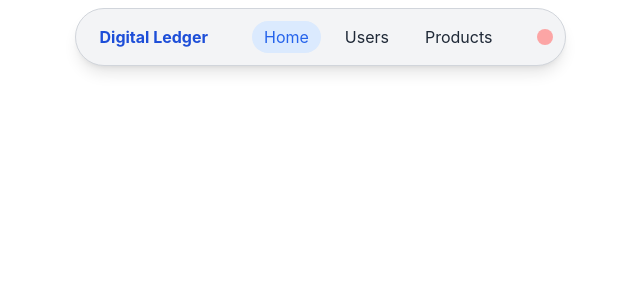
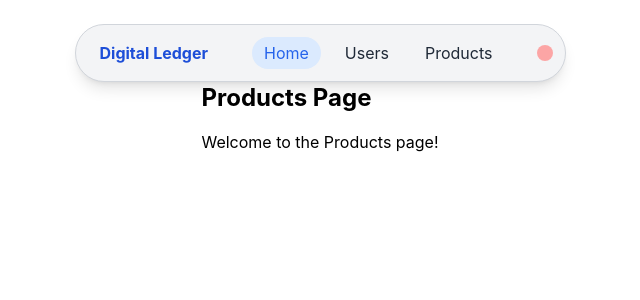
Before and after one commit to MhmdShamii/Digital-Ledger, a React (Create React App) app: page /products in a window 1280 px wide. Shown: the top 300 px of the page, without its empty margins (320-960 px from the left). Built offline with nearby package versions, Linux system fonts and the light colour scheme; some icons are missing.

Commit message:
setup routs and rendering proper component

```diff
--- a/src/App.js
+++ b/src/App.js
@@ -1,11 +1,19 @@
-import { BrowserRouter } from "react-router-dom";
+import { BrowserRouter, Route, Routes } from "react-router-dom";
 import NavBar from "./components/NavBar";
+import Home from "./components/Home";
+import Products from "./components/Products";
+import Users from "./components/Users";
 
 function App() {
   return (
     <BrowserRouter>
-      <div className="flex justify-center w-full h-full ">
+      <div className="flex justify-center w-full h-full flex-col items-center p-4 box-border">
         <NavBar />
+        <Routes>
+          <Route path="/" element={<Home />} />
+          <Route path="/products" element={<Products />} />
+          <Route path="/users" element={<Users />} />
+        </Routes>
       </div>
     </BrowserRouter>
   );
--- /dev/null
+++ b/src/components/Home.js
@@ -0,0 +1,8 @@
+export default function Home() {
+  return (
+    <div>
+      <h2 className="text-2xl font-bold mb-4">Home Page</h2>
+      <p>Welcome to the Home page!</p>
+    </div>
+  );
+}
--- /dev/null
+++ b/src/components/Products.js
@@ -0,0 +1,8 @@
+export default function Products() {
+  return (
+    <div>
+      <h2 className="text-2xl font-bold mb-4">Products Page</h2>
+      <p>Welcome to the Products page!</p>
+    </div>
+  );
+}
--- /dev/null
+++ b/src/components/Users.js
@@ -0,0 +1,8 @@
+export default function Users() {
+  return (
+    <div>
+      <h2 className="text-2xl font-bold mb-4">Users Page</h2>
+      <p>Welcome to the Users page!</p>
+    </div>
+  );
+}
```
